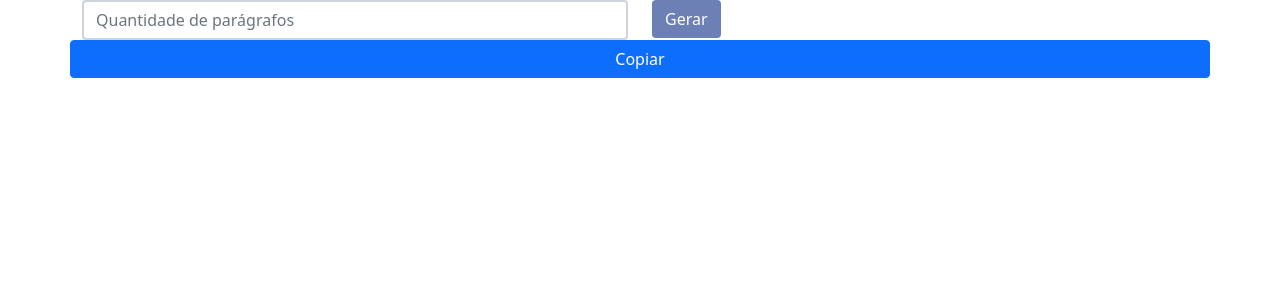
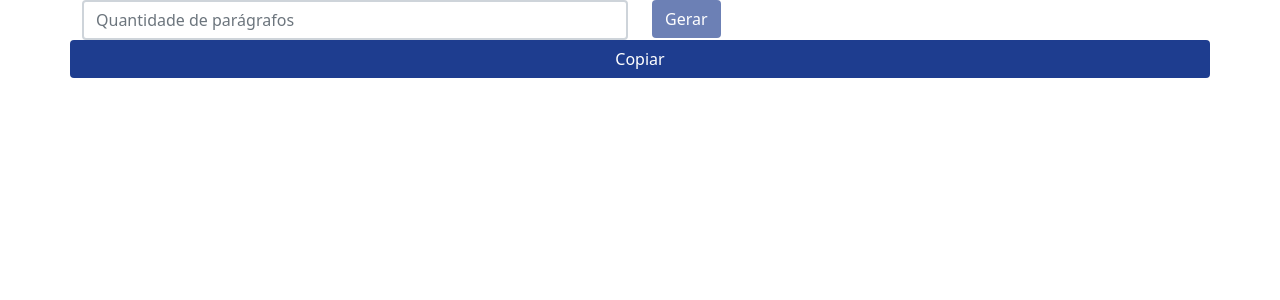
Before and after one commit to ressenzo/cruzeiro-ipsum-generator, a React (Create React App) app: page / in a window 1280 px wide. Shown: the top 300 px of the page. Built offline with nearby package versions, Linux system fonts and the light colour scheme.

Commit message:
Using button component to add text to clipboard

```diff
--- a/src/App.tsx
+++ b/src/App.tsx
@@ -1,4 +1,5 @@
 import { FormEvent, useRef, useState } from "react";
+import Button from "./components/Button/Button";
 import Form from "./components/Form/Form";
 import { CRUZEIRO_WORDS } from "./words/cruzeiro-words";
 import { IPSUM_WORDS } from "./words/ipsum-words";
@@ -107,13 +108,13 @@ const App = () => {
         }
       </div>
       <div className="row">
-        <button
+        <Button
           type="button"
-          className="btn btn-primary"
+          classNames="btn button__btn-main"
           onClick={copyToClipboard}
-        >
-          Copiar
-        </button>
+          text="Copiar"
+          disabled={false}
+        />
       </div>
     </div>
   )
--- a/src/components/Button/Button.tsx
+++ b/src/components/Button/Button.tsx
@@ -5,9 +5,20 @@ const Button = ({
     classNames,
     disabled,
     text,
-    type
+    type,
+    onClick
 }: ButtonInterface) => {
     return (
+
+        onClick !== undefined ?
+        <button
+            className={classNames}
+            disabled={disabled}
+            type={type}
+            onClick={onClick}
+        >
+            {text}
+        </button> :
         <button
             className={classNames}
             disabled={disabled}
--- a/src/components/Form/Form.tsx
+++ b/src/components/Form/Form.tsx
@@ -59,6 +59,7 @@ const Form = ({
                             disabled={disabled}
                             type="submit"
                             text="Gerar"
+                            onClick={undefined}
                         />
                     </div>
                 </div>
--- a/src/interfaces/button.interface.ts
+++ b/src/interfaces/button.interface.ts
@@ -3,4 +3,5 @@ export default interface ButtonInterface {
     type: "button" | "submit" | "reset" | undefined
     disabled: boolean
     classNames: string
+    onClick?: () => void
 }
```
